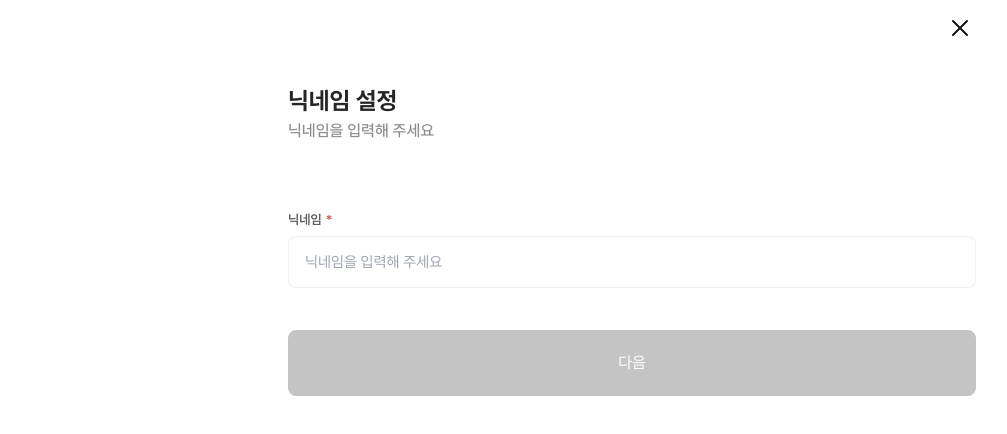
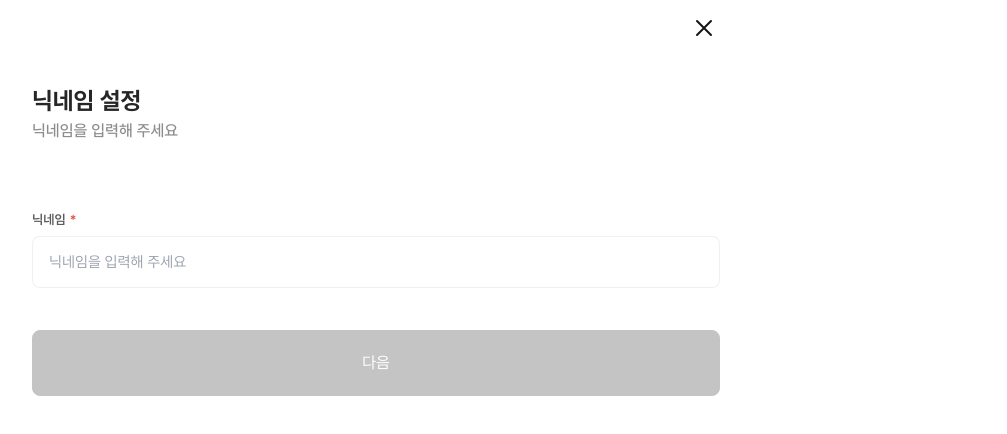
Before and after one commit to petD-ary/petDiary, a Next.js app: page /account in a window 1280 px wide. Shown: the top 434 px of the page, without its empty margins (264-1271 px from the left). Built offline with nearby package versions, Linux system fonts and the light colour scheme.

Commit message:
design: flex 삭제

```diff
--- a/app/(home)/layout.tsx
+++ b/app/(home)/layout.tsx
@@ -18,10 +18,7 @@ export default function RootLayout({
     <html lang='ko'>
       <body className={pretendard.className}>
         <RecoilRootWrapper>
-          <div className='flex'>
-            <div className='flex-grow'></div>
-            <Container>{children}</Container>
-          </div>
+          <Container>{children}</Container>
         </RecoilRootWrapper>
       </body>
     </html>
```
